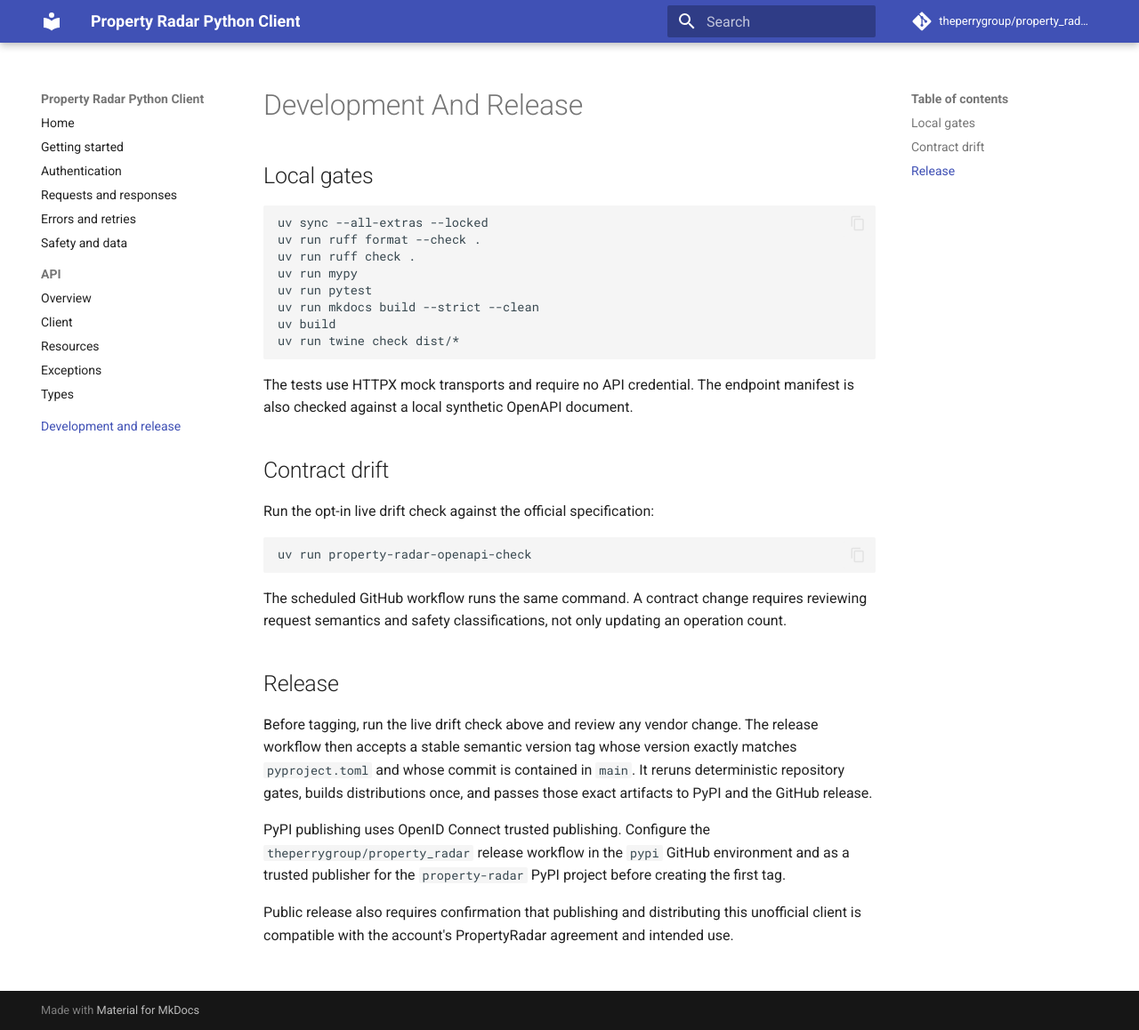
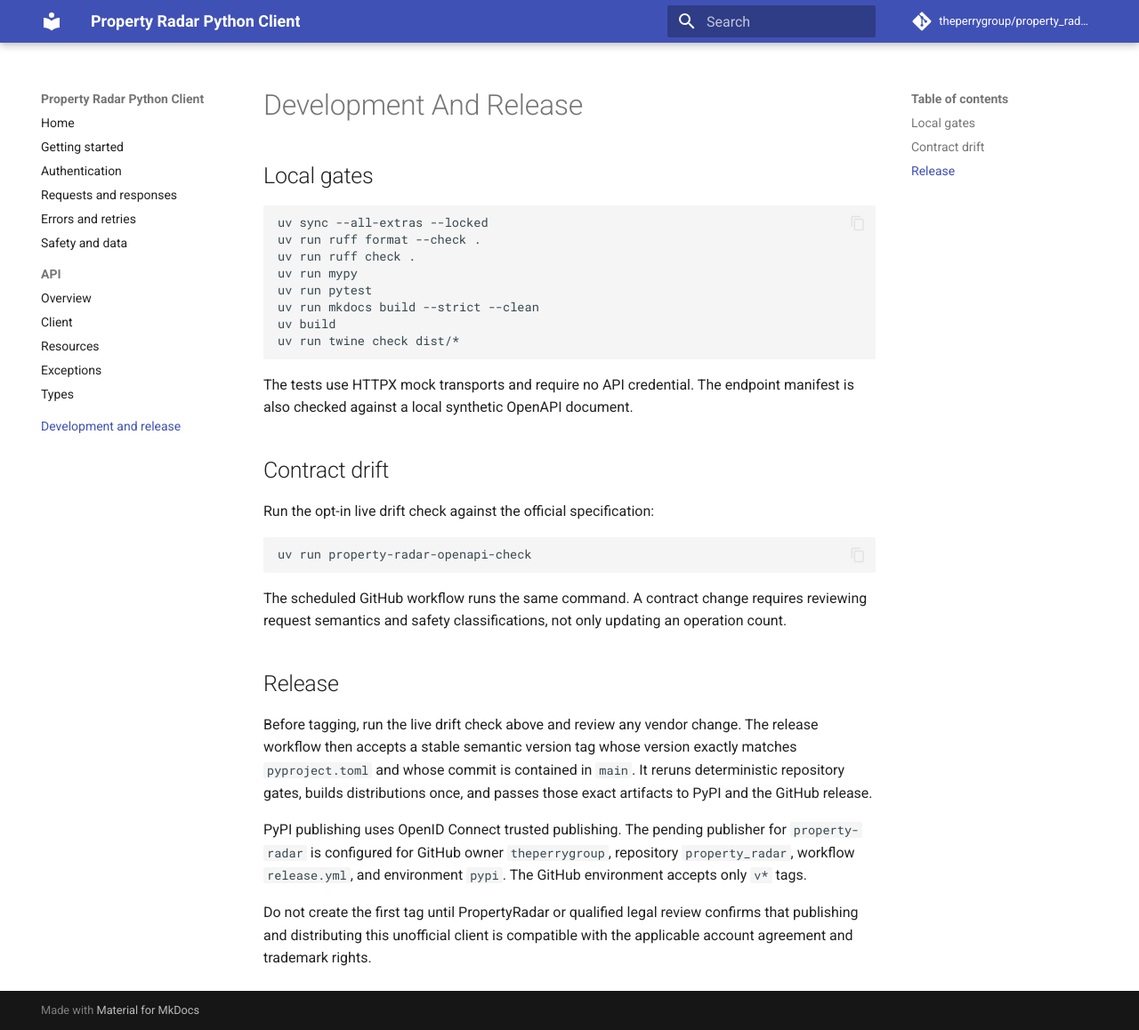
Before and after one commit to theperrygroup/property_radar, an MkDocs documentation site: the page built from docs/development.md, in a window 1280 px wide and 1158 px high. Shown: the whole window at 89% size. Built offline with MkDocs 1.6.1 and Material for MkDocs 9.7.7, drawn with Linux system fonts in a browser that asks for light colours; comment, search, counter and statistics services are not loaded.

Commit message:
Document release gating and legal review requirements

```diff
--- a/docs/development.md
+++ b/docs/development.md
@@ -36,11 +36,11 @@
 reruns deterministic repository gates, builds distributions once, and passes
 those exact artifacts to PyPI and the GitHub release.
 
-PyPI publishing uses OpenID Connect trusted publishing. Configure the
-`theperrygroup/property_radar` release workflow in the `pypi` GitHub environment
-and as a trusted publisher for the `property-radar` PyPI project before creating
-the first tag.
+PyPI publishing uses OpenID Connect trusted publishing. The pending publisher
+for `property-radar` is configured for GitHub owner `theperrygroup`, repository
+`property_radar`, workflow `release.yml`, and environment `pypi`. The GitHub
+environment accepts only `v*` tags.
 
-Public release also requires confirmation that publishing and distributing
-this unofficial client is compatible with the account's PropertyRadar
-agreement and intended use.
+Do not create the first tag until PropertyRadar or qualified legal review
+confirms that publishing and distributing this unofficial client is compatible
+with the applicable account agreement and trademark rights.
```
Also changed, not shown: README.md (+4 -2 lines).
